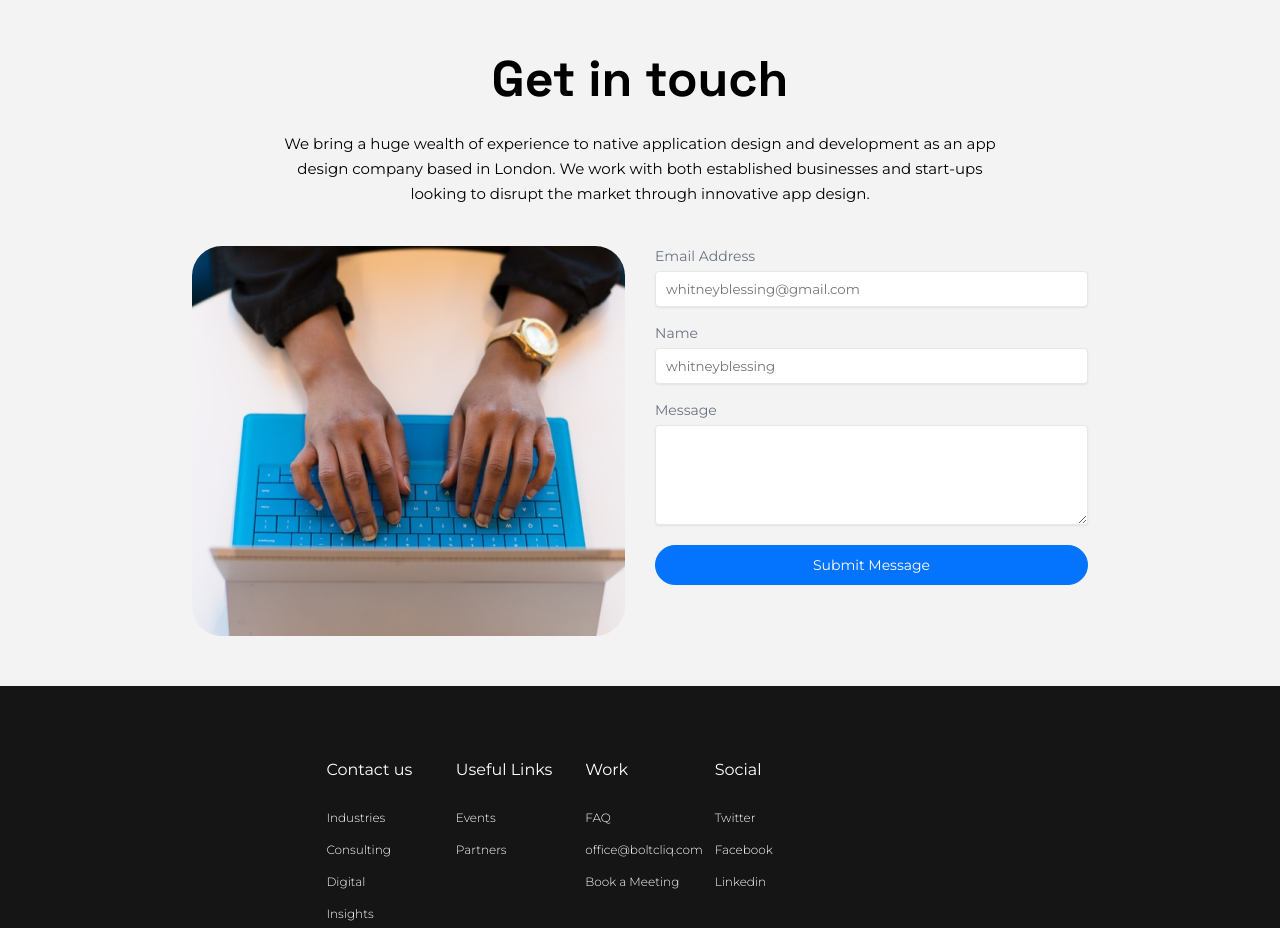
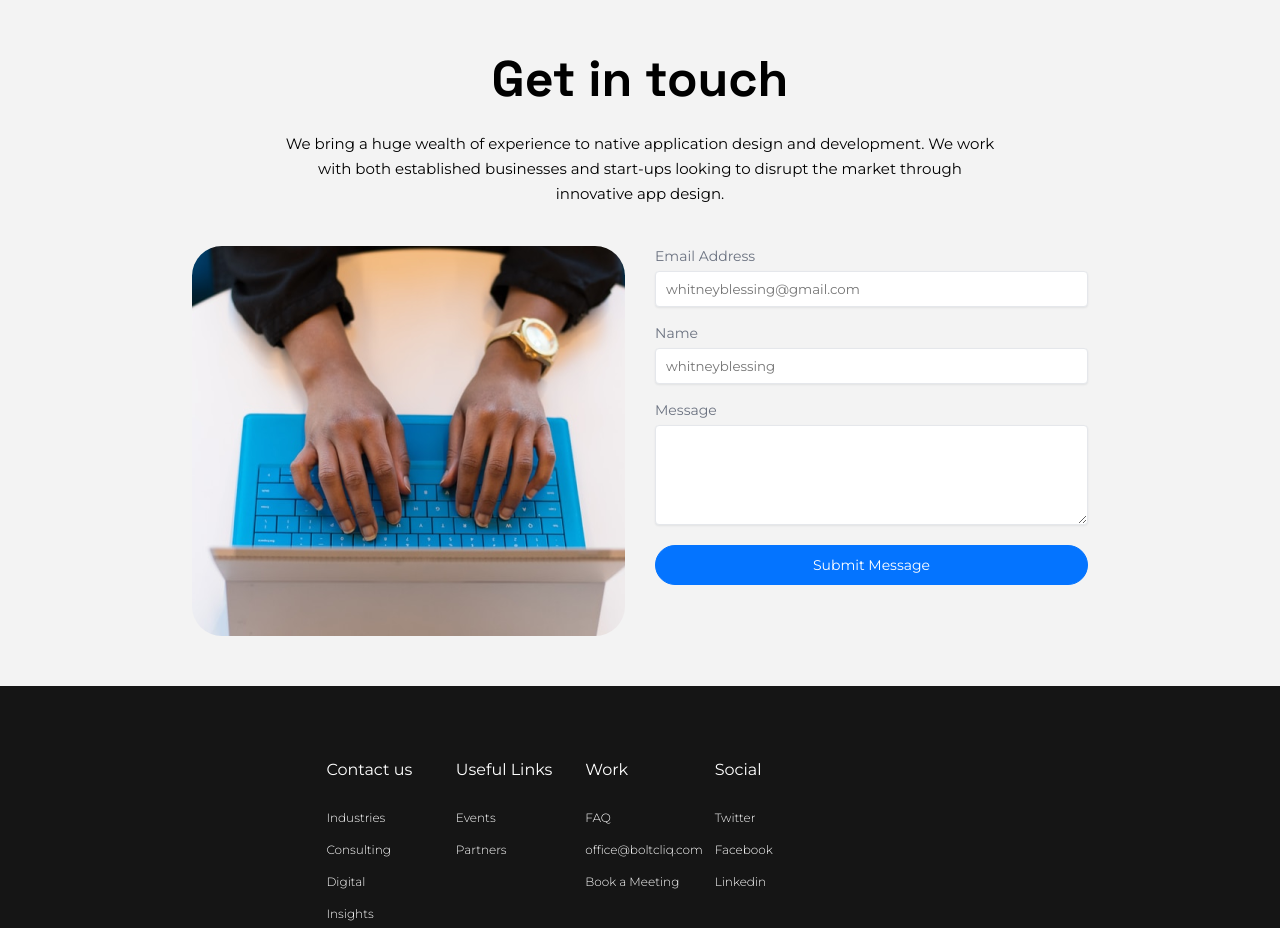
Before and after one commit to solomonmarvel97/boltcliq, a Vue app: page / in a window 1280 px wide. Shown: the part 7600-8528 px from the top of the page. Built offline with nearby package versions, Linux system fonts and the light colour scheme.

Commit message:
made textual changes

```diff
--- a/src/components/Navigation.vue
+++ b/src/components/Navigation.vue
@@ -372,7 +372,7 @@ a.nav__menu {
   position: absolute;
   top: 5px;
   right: 25px;
-  font-size: 30px;
+  font-size: 40px !important;
 }
 
 @media screen and (max-height: 450px) {
--- a/src/pages/Home/Contact.vue
+++ b/src/pages/Home/Contact.vue
@@ -5,9 +5,8 @@
         <h1 class="mb-2">Get in touch</h1>
         <p>
           We bring a huge wealth of experience to native application design and
-          development as an app design company based in London. We work with
-          both established businesses and start-ups looking to disrupt the
-          market through innovative app design.
+          development. We work with both established businesses and start-ups
+          looking to disrupt the market through innovative app design.
         </p>
       </div>
 
@@ -32,7 +31,9 @@
               <textarea rows="10" style="height: 100px"></textarea>
             </div>
             <div>
-              <button class="button-primary wide" type="submit">Submit Message</button>
+              <button class="button-primary wide" type="submit">
+                Submit Message
+              </button>
             </div>
           </form>
         </div>
```
